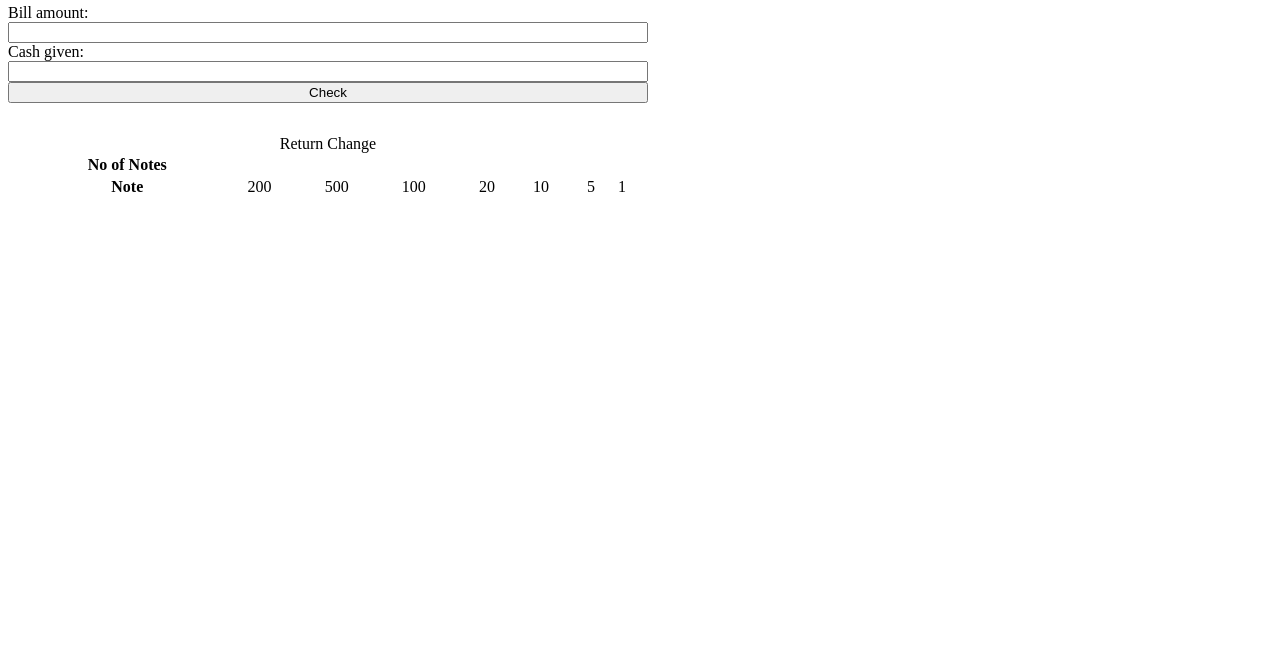
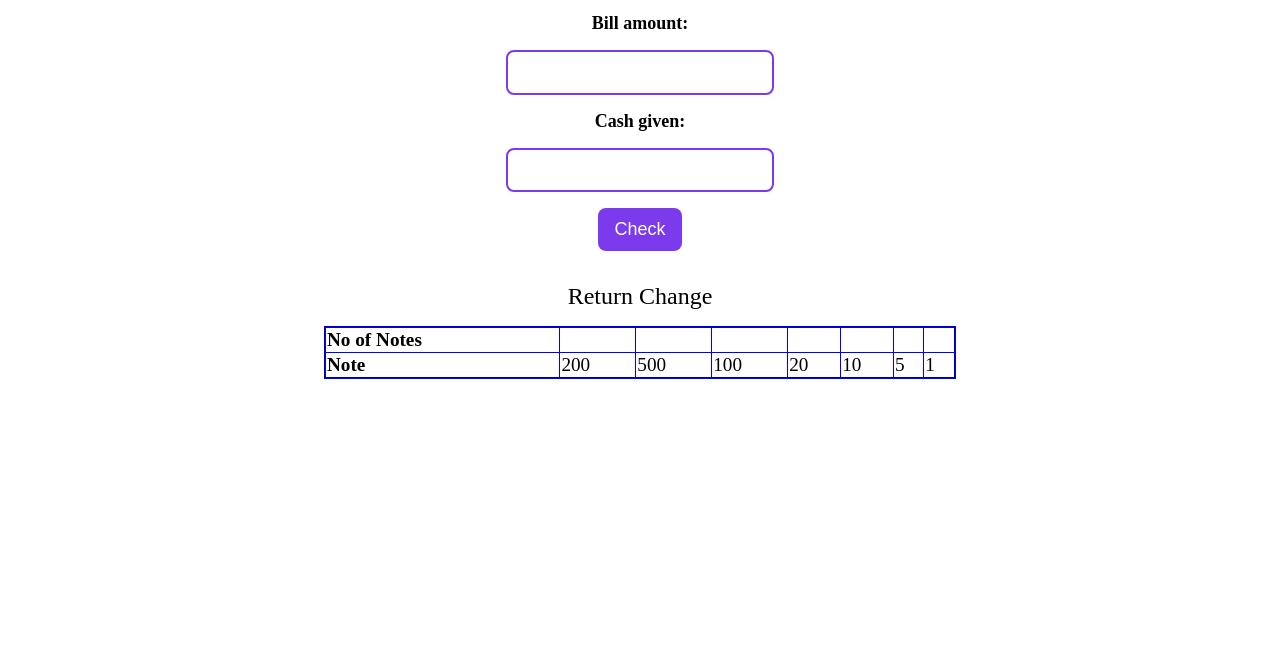
Before and after one commit to Raviikumar001/CashRegister_mark10, a plain HTML site: page index.html in a window 1280 px wide. Shown: the part 152-800 px from the top of the page. Drawn offline with Linux system fonts and the light colour scheme.

Commit message:
added styles

```diff
--- a/index.css
+++ b/index.css
@@ -1,7 +1,62 @@
 
+*{
+    box-sizing: border-box;
+}
 .container{
-    display: flex;
-    flex-direction: column;
-    width: 50vw;
+      margin: 4rem auto 7rem;
+      text-align: center;
+}
+.heading{
+    color: #7c3aed;
+}
 
+.description{
+    font-size: 1.5rem;
+    margin: 1rem;
 }
+.bill{
+    font-size: large;
+    font-weight: 600;
+}
+
+input
+{
+display: block;
+font-size: 14px;
+outline: #fff;
+padding: 0.6rem 1rem;
+font-size: large;
+
+text-align: center;
+margin : 1rem auto;
+border: 2px solid #7c3aed;
+border-radius: 0.5rem;
+}
+.checkbtn
+{
+    background: #7c3aed;
+    border: none;
+    color: #fff;
+    padding: 0.7rem 1rem;
+    border-radius: 0.5rem;
+    font-size: large;
+    cursor: pointer;
+    outline: #fff;
+    margin: auto;
+    display: block;
+}
+.change-table{
+    width: 50%;
+    text-align: justify;
+    border-collapse: collapse;
+    margin: auto;
+   border-color: blue;
+   font-size: larger;
+   font-weight: 500;
+}
+
+.change-table caption{
+    margin: 1rem auto;
+    font-size: x-large;
+    font-weight: 500;
+}
--- a/index.html
+++ b/index.html
@@ -16,14 +16,14 @@
                 Enter the bill amount and cash given by the coustomer and know
                 minimum number of notes to return.
             </p>
-            <label for="bill-amount">Bill amount:  </label>
+            <label class="bill" for="bill">Bill amount:  </label>
             <input id="bill-amount" type="number" />
             <!-- <button>Next</button> -->
-            <label for="cash-given">Cash given: </label>
+            <label class="bill" for="bill">Cash given: </label>
             <input id="cash-given" type="number" />
-            <button id="checkbtn">Check</button>
+            <button class="checkbtn">Check</button>
             <p id="error-message"></p>
-            <table class="change-table">
+            <table class="change-table" border= 2px solid>
                 <caption>
                     Return Change
                 </caption>
```
